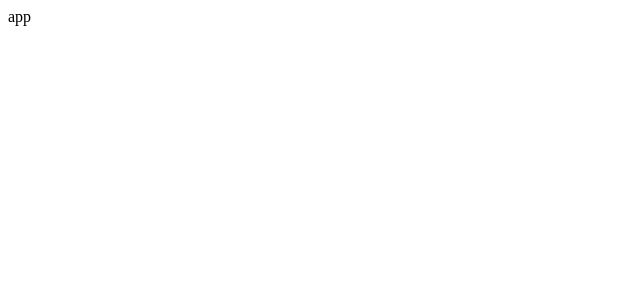
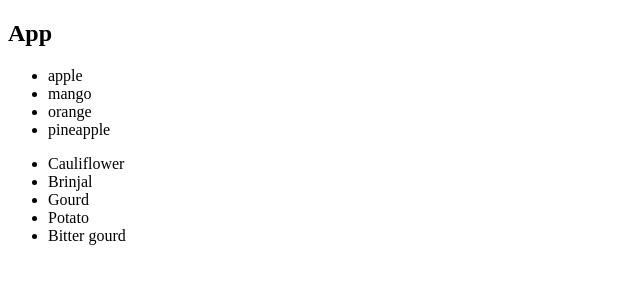
Before and after one commit to pranavstark79/react-v18, a React (Create React App) app in the folder ui/: page / in a window 1280 px wide. Shown: the top 300 px of the page, without its empty margins (0-640 px from the left). Built offline with nearby package versions, Linux system fonts and the light colour scheme.

Commit message:
List Arr elements

```diff
--- a/ui/src/App.js
+++ b/ui/src/App.js
@@ -1,6 +1,15 @@
+
+import Fruits from './components/Fruits';
+import Veg from './components/Veg';
 
 function App() {
-  return 'app';
+  return (
+    <>
+      <h2>App</h2>
+      <Fruits/>
+      <Veg/>
+    </>
+  )
 }
 
 export default App;
--- /dev/null
+++ b/ui/src/components/Fruits.js
@@ -0,0 +1,15 @@
+const fruitBasket = ["apple", "mango", "orange", "pineapple"];
+const fruitsList = fruitBasket.map((elem, index) => {
+  return <li key={index}>{elem}</li>;
+});
+
+const Fruits = () => {
+  return (
+    <ul>
+        {fruitsList}
+    </ul>
+  );
+};
+
+
+export default Fruits;
--- /dev/null
+++ b/ui/src/components/Veg.js
@@ -0,0 +1,10 @@
+const vegetables = ['Cauliflower', 'Brinjal', 'Gourd', 'Potato', 'Bitter gourd'];
+
+
+const Veg = () => {
+    return (<ul>{vegetables.map((veg, index) => {
+        return (<li key={index}>{veg}</li>);
+    })}</ul>);
+}
+
+export default Veg;
```
